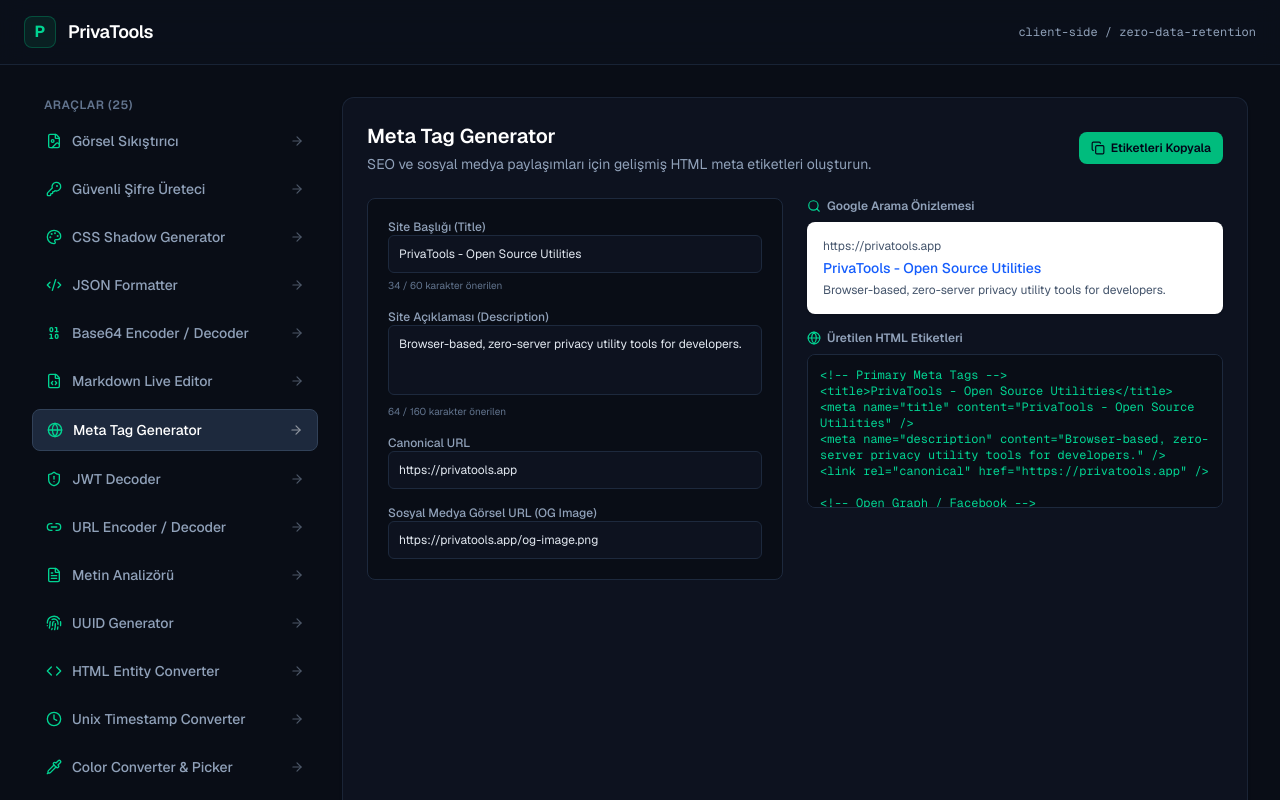
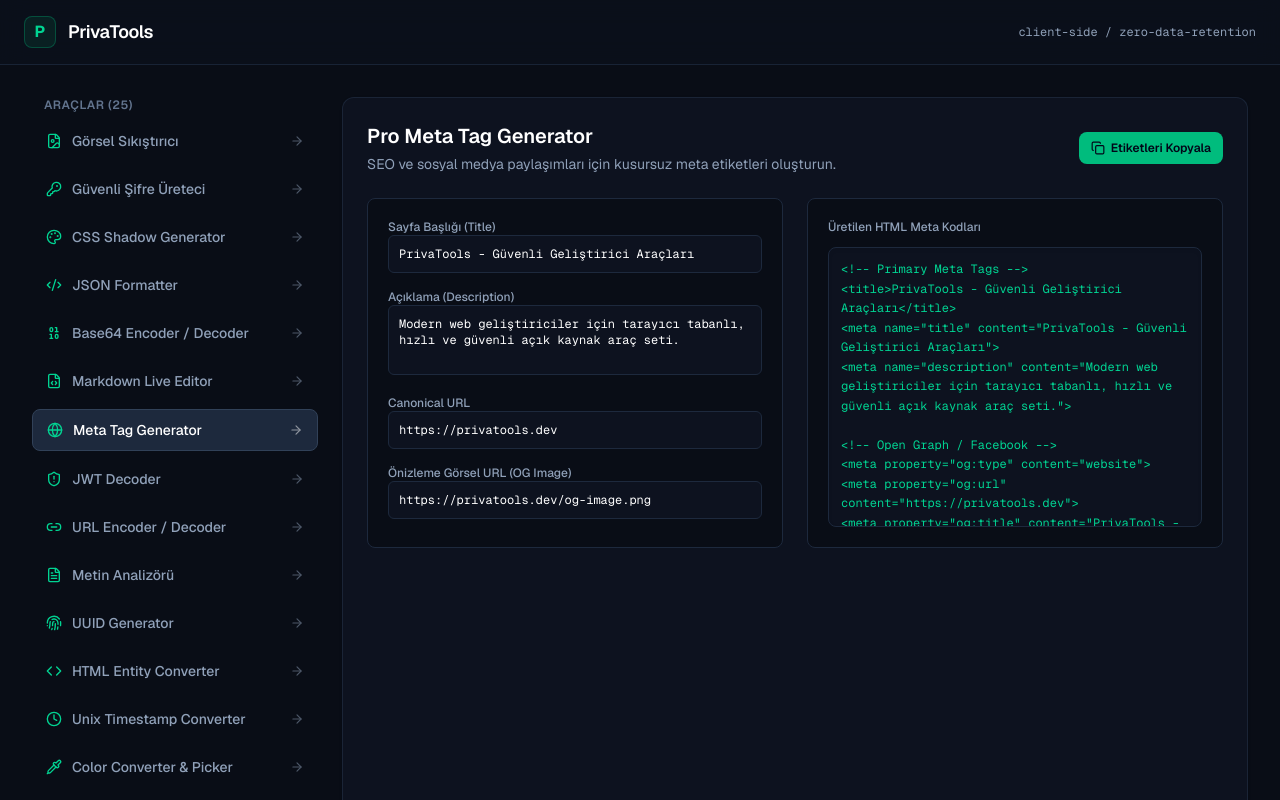
Before and after one commit to MuhammedEdev/privatools, a Next.js app: page / in a window 1280 px wide. Both pictures are taken after a click on the button "Meta Tag Generator". Shown: the top 800 px of the page. Built offline with nearby package versions, Linux system fonts and the light colour scheme.

Commit message:
feat: upgrade MetaTagGenerator component with SEO and Open Graph tag templates

```diff
--- a/src/components/tools/MetaTagGenerator.tsx
+++ b/src/components/tools/MetaTagGenerator.tsx
@@ -1,39 +1,36 @@
 "use client";
 
 import { useState } from "react";
-import { Copy, Check, Globe, Share2, Search } from "lucide-react";
+import { Copy, Check, Globe, Share2 } from "lucide-react";
 
 export default function MetaTagGenerator() {
-  const [siteTitle, setSiteTitle] = useState<string>("PrivaTools - Open Source Utilities");
-  const [siteDescription, setSiteDescription] = useState<string>(
-    "Browser-based, zero-server privacy utility tools for developers."
-  );
-  const [siteUrl, setSiteUrl] = useState<string>("https://privatools.app");
-  const [ogImage, setOgImage] = useState<string>("https://privatools.app/og-image.png");
+  const [title, setTitle] = useState<string>("PrivaTools - Güvenli Geliştirici Araçları");
+  const [description, setDescription] = useState<string>("Modern web geliştiriciler için tarayıcı tabanlı, hızlı ve güvenli açık kaynak araç seti.");
+  const [url, setUrl] = useState<string>("https://privatools.dev");
+  const [image, setImage] = useState<string>("https://privatools.dev/og-image.png");
   const [copied, setCopied] = useState<boolean>(false);
 
-  const metaTagCode = `<!-- Primary Meta Tags -->
-<title>${siteTitle}</title>
-<meta name="title" content="${siteTitle}" />
-<meta name="description" content="${siteDescription}" />
-<link rel="canonical" href="${siteUrl}" />
+  const generatedTags = `<!-- Primary Meta Tags -->
+<title>${title}</title>
+<meta name="title" content="${title}">
+<meta name="description" content="${description}">
 
 <!-- Open Graph / Facebook -->
-<meta property="og:type" content="website" />
-<meta property="og:url" content="${siteUrl}" />
-<meta property="og:title" content="${siteTitle}" />
-<meta property="og:description" content="${siteDescription}" />
-<meta property="og:image" content="${ogImage}" />
+<meta property="og:type" content="website">
+<meta property="og:url" content="${url}">
+<meta property="og:title" content="${title}">
+<meta property="og:description" content="${description}">
+<meta property="og:image" content="${image}">
 
 <!-- Twitter -->
-<meta property="twitter:card" content="summary_large_image" />
-<meta property="twitter:url" content="${siteUrl}" />
-<meta property="twitter:title" content="${siteTitle}" />
-<meta property="twitter:description" content="${siteDescription}" />
-<meta property="twitter:image" content="${ogImage}" />`;
+<meta property="twitter:card" content="summary_large_image">
+<meta property="twitter:url" content="${url}">
+<meta property="twitter:title" content="${title}">
+<meta property="twitter:description" content="${description}">
+<meta property="twitter:image" content="${image}">`;
 
   const copyToClipboard = () => {
-    navigator.clipboard.writeText(metaTagCode);
+    navigator.clipboard.writeText(generatedTags);
     setCopied(true);
     setTimeout(() => setCopied(false), 2000);
   };
@@ -42,9 +39,9 @@ export default function MetaTagGenerator() {
     <div className="space-y-6">
       <div className="flex flex-col sm:flex-row sm:items-center justify-between gap-4">
         <div>
-          <h1 className="text-xl font-semibold text-white">Meta Tag Generator</h1>
+          <h1 className="text-xl font-semibold text-white">Pro Meta Tag Generator</h1>
           <p className="text-sm text-slate-400 mt-1">
-            SEO ve sosyal medya paylaşımları için gelişmiş HTML meta etiketleri oluşturun.
+            SEO ve sosyal medya paylaşımları için kusursuz meta etiketleri oluşturun.
           </p>
         </div>
         <button
@@ -59,71 +56,54 @@ export default function MetaTagGenerator() {
       <div className="grid grid-cols-1 lg:grid-cols-2 gap-6">
         <div className="bg-[#090D16] border border-slate-800 rounded-lg p-5 space-y-4 text-xs">
           <div className="space-y-1">
-            <label className="text-slate-400 font-medium">Site Başlığı (Title)</label>
+            <label className="text-slate-400 font-medium">Sayfa Başlığı (Title)</label>
             <input
               type="text"
-              value={siteTitle}
-              onChange={(e) => setSiteTitle(e.target.value)}
-              className="w-full bg-[#0D121F] border border-slate-800 rounded-md p-2.5 text-slate-200 focus:outline-none focus:border-slate-700"
+              value={title}
+              onChange={(e) => setTitle(e.target.value)}
+              className="w-full bg-[#0D121F] border border-slate-800 rounded-md p-2.5 text-white font-mono focus:outline-none focus:border-slate-700"
             />
-            <span className="text-[10px] text-slate-500">{siteTitle.length} / 60 karakter önerilen</span>
           </div>
 
           <div className="space-y-1">
-            <label className="text-slate-400 font-medium">Site Açıklaması (Description)</label>
+            <label className="text-slate-400 font-medium">Açıklama (Description)</label>
             <textarea
               rows={3}
-              value={siteDescription}
-              onChange={(e) => setSiteDescription(e.target.value)}
-              className="w-full bg-[#0D121F] border border-slate-800 rounded-md p-2.5 text-slate-200 focus:outline-none focus:border-slate-700 resize-none"
+              value={description}
+              onChange={(e) => setDescription(e.target.value)}
+              className="w-full bg-[#0D121F] border border-slate-800 rounded-md p-2.5 text-white font-mono focus:outline-none focus:border-slate-700 resize-none"
             />
-            <span className="text-[10px] text-slate-500">{siteDescription.length} / 160 karakter önerilen</span>
           </div>
 
           <div className="space-y-1">
             <label className="text-slate-400 font-medium">Canonical URL</label>
             <input
               type="text"
-              value={siteUrl}
-              onChange={(e) => setSiteUrl(e.target.value)}
-              className="w-full bg-[#0D121F] border border-slate-800 rounded-md p-2.5 text-slate-200 focus:outline-none focus:border-slate-700"
+              value={url}
+              onChange={(e) => setUrl(e.target.value)}
+              className="w-full bg-[#0D121F] border border-slate-800 rounded-md p-2.5 text-white font-mono focus:outline-none focus:border-slate-700"
             />
           </div>
 
           <div className="space-y-1">
-            <label className="text-slate-400 font-medium">Sosyal Medya Görsel URL (OG Image)</label>
+            <label className="text-slate-400 font-medium">Önizleme Görsel URL (OG Image)</label>
             <input
               type="text"
-              value={ogImage}
-              onChange={(e) => setOgImage(e.target.value)}
-              className="w-full bg-[#0D121F] border border-slate-800 rounded-md p-2.5 text-slate-200 focus:outline-none focus:border-slate-700"
+              value={image}
+              onChange={(e) => setImage(e.target.value)}
+              className="w-full bg-[#0D121F] border border-slate-800 rounded-md p-2.5 text-white font-mono focus:outline-none focus:border-slate-700"
             />
           </div>
         </div>
 
-        <div className="space-y-4">
-          <div className="space-y-2">
-            <span className="text-xs font-semibold text-slate-400 flex items-center gap-1.5">
-              <Search className="w-3.5 h-3.5 text-emerald-400" /> Google Arama Önizlemesi
-            </span>
-            <div className="bg-white rounded-lg p-4 text-slate-800 space-y-1 shadow-sm">
-              <p className="text-xs text-slate-600 truncate">{siteUrl}</p>
-              <p className="text-sm font-medium text-blue-600 hover:underline cursor-pointer truncate">{siteTitle}</p>
-              <p className="text-xs text-slate-600 line-clamp-2">{siteDescription}</p>
-            </div>
-          </div>
-
-          <div className="space-y-2">
-            <span className="text-xs font-semibold text-slate-400 flex items-center gap-1.5">
-              <Globe className="w-3.5 h-3.5 text-emerald-400" /> Üretilen HTML Etiketleri
-            </span>
-            <textarea
-              rows={8}
-              readOnly
-              value={metaTagCode}
-              className="w-full bg-[#090D16] border border-slate-800 rounded-lg p-3 text-xs font-mono text-emerald-400 focus:outline-none resize-none"
-            />
-          </div>
+        <div className="bg-[#090D16] border border-slate-800 rounded-lg p-5 flex flex-col justify-between space-y-3">
+          <label className="text-xs font-medium text-slate-400">Üretilen HTML Meta Kodları</label>
+          <textarea
+            rows={13}
+            readOnly
+            value={generatedTags}
+            className="w-full bg-[#0D121F] border border-slate-800 rounded-lg p-3 text-xs font-mono text-emerald-400 focus:outline-none resize-none shadow-inner select-all leading-relaxed"
+          />
         </div>
       </div>
     </div>
```
